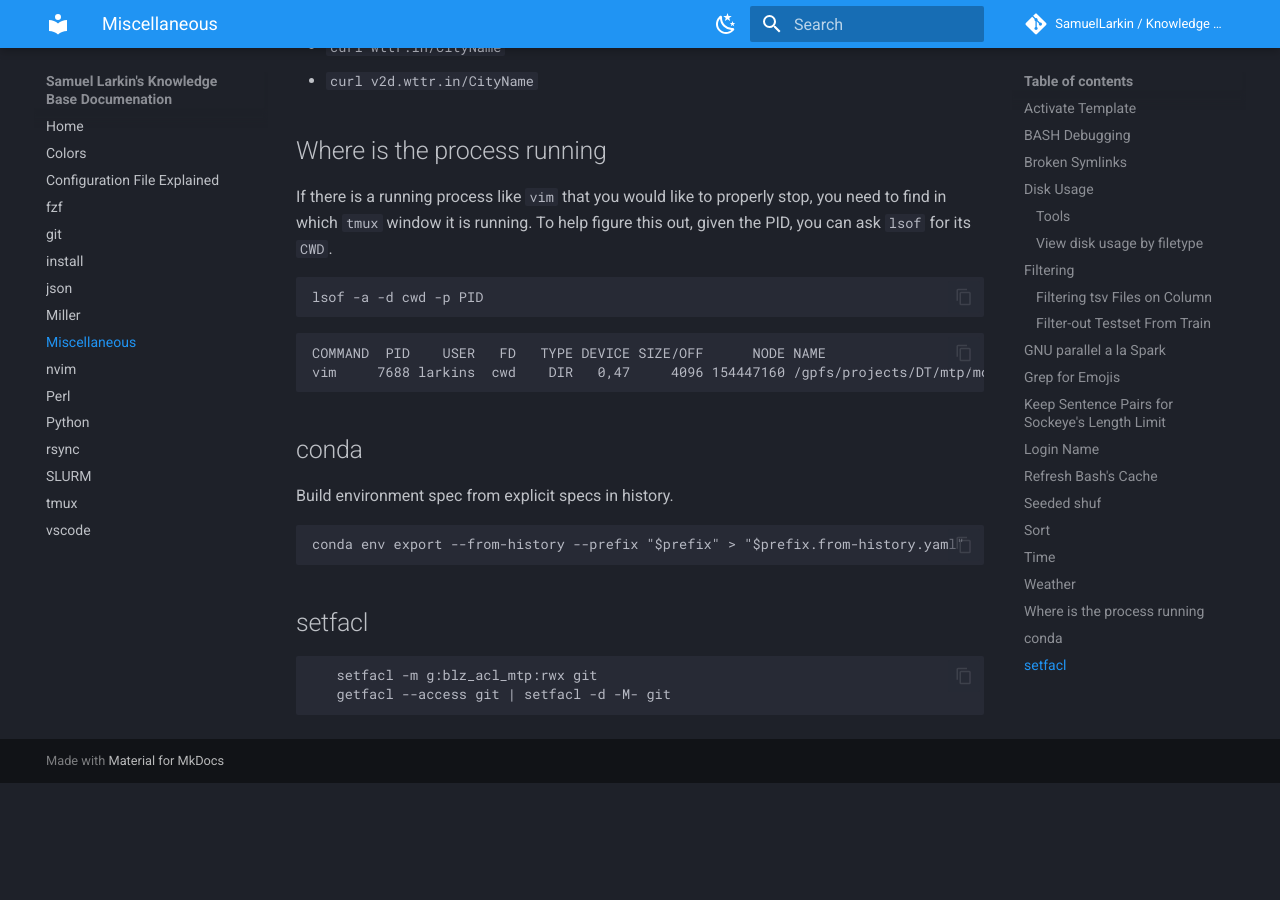
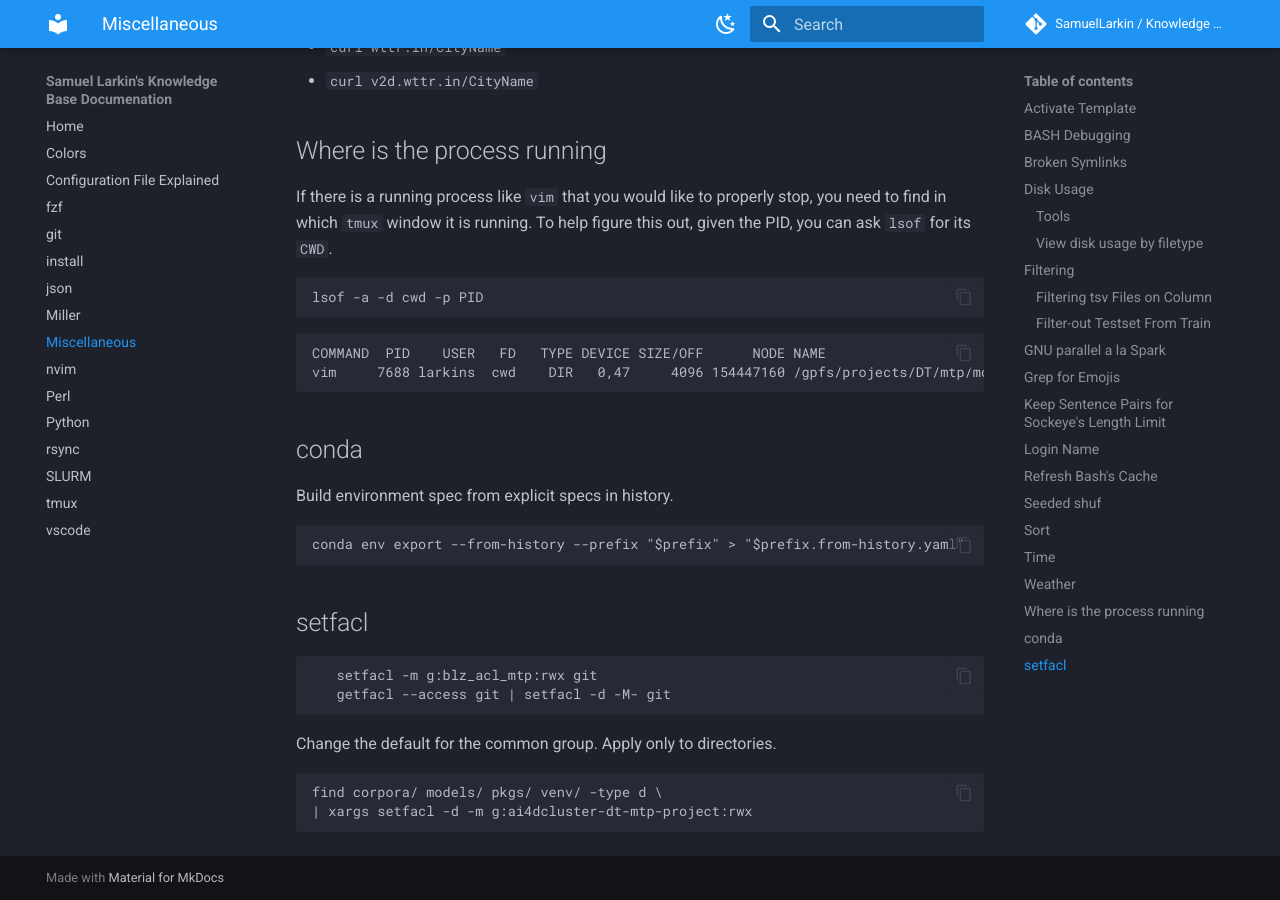
Before and after one commit to SamuelLarkin/kb, an MkDocs documentation site: the page built from docs/miscellaneous.md, in a window 1280 px wide and 900 px high, scrolled down 5075 px. Built offline with MkDocs 1.6.1 and Material for MkDocs 9.7.7, drawn with Linux system fonts in a browser that asks for light colours; comment, search, counter and statistics services are not loaded; the version menu is left out; before the commit the page ends 5858 px from its top, so only the background shows below that.

Commit message:
docs(misc): how to fix facl for directories

````diff
--- a/docs/miscellaneous.md
+++ b/docs/miscellaneous.md
@@ -265,3 +265,11 @@ conda env export --from-history --prefix "$prefix" > "$prefix.from-history.yaml"
    setfacl -m g:blz_acl_mtp:rwx git
    getfacl --access git | setfacl -d -M- git
 ```
+
+Change the default for the common group.
+Apply only to directories.
+
+```sh
+find corpora/ models/ pkgs/ venv/ -type d \
+| xargs setfacl -d -m g:ai4dcluster-dt-mtp-project:rwx
+```
````
